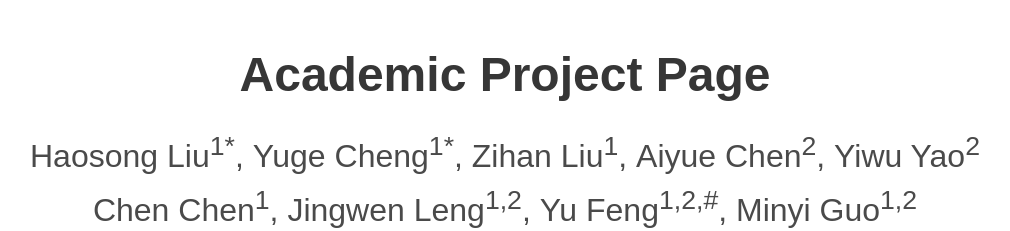
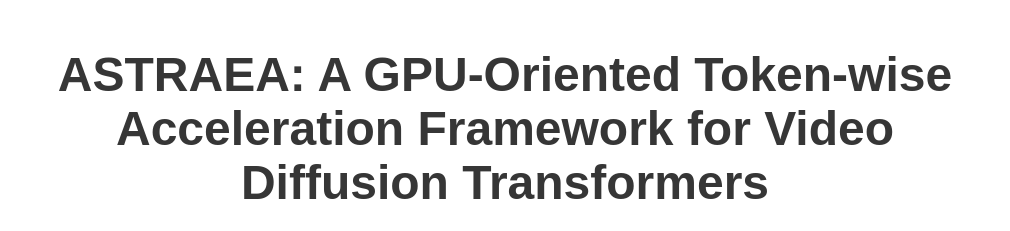
Before and after one commit to astraea-project/ASTRAEA, a plain HTML site: page index.html in a window 1280 px wide. Shown: the top 231 px of the page, without its empty margins (135-1145 px from the left). Drawn offline with nearby package versions, Linux system fonts and the light colour scheme; some icons are missing; a web font is replaced by a local one.

Commit message:
Update index.html

```diff
--- a/index.html
+++ b/index.html
@@ -51,7 +51,7 @@
     <div class="container is-max-desktop">
       <div class="columns is-centered">
         <div class="column has-text-centered">
-          <h1 class="title is-1 publication-title">Academic Project Page</h1>
+          <h1 class="title is-1 publication-title">ASTRAEA: A GPU-Oriented Token-wise Acceleration Framework for Video Diffusion Transformers</h1>
 
           <div class="has-text-centered">
             <div class="is-size-3 publication-authors">
```
